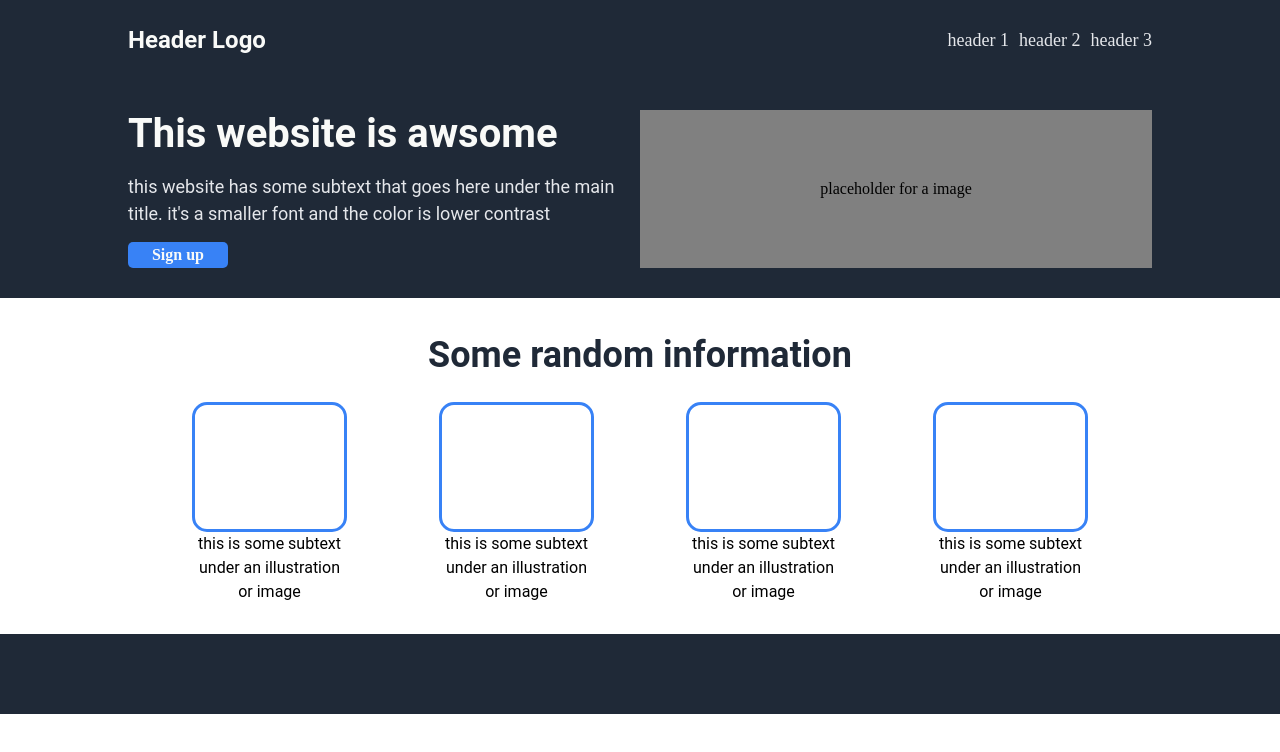
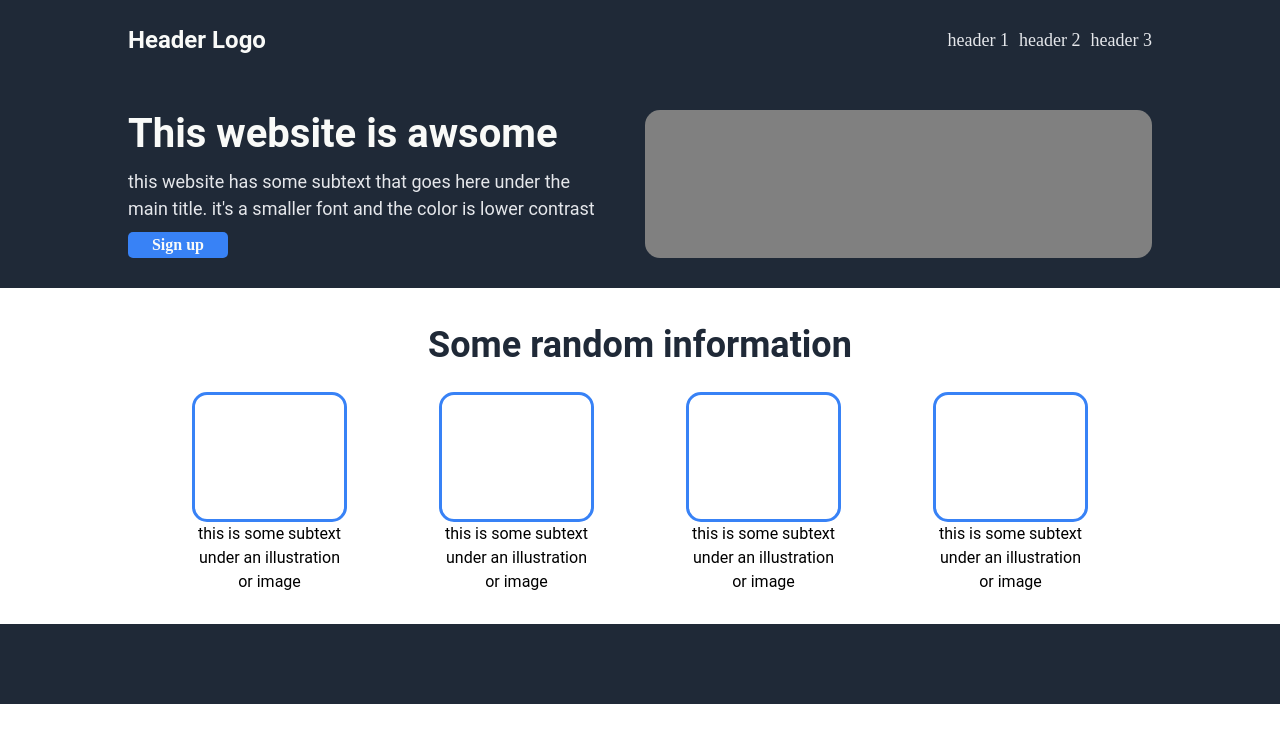
Before and after one commit to lawrence500/odin-landingpage, a plain HTML site: page index.html in a window 1280 px wide. Drawn offline with Linux system fonts and the light colour scheme.

Commit message:
update: sizing for smaller screen

```diff
--- a/index.html
+++ b/index.html
@@ -43,9 +43,6 @@
                 </div>
 
                 <div class="hero-right">
-                    <span>
-                        placeholder for a image
-                    </span>
                 </div>
 
             </div>
--- a/style.css
+++ b/style.css
@@ -52,7 +52,6 @@
 }
 
 .wrapper{
-
     width: 80vw;
     max-width: 80vw;
     height: 100%;
@@ -111,9 +110,12 @@ main > div{
 .hero-content{
     display: flex;
     justify-content: center;
+    gap: 10px;
     padding-top: 30px;
     padding-bottom: 30px;
 }
+
+
 
 .hero-left, .hero-right{flex: 1;}
 
@@ -122,7 +124,7 @@ main > div{
     flex-direction: column;
     justify-content: start;
     align-items: start;
-    gap: 15px;
+    gap: 10px;
 }
 
 .hero-left h2{
@@ -152,11 +154,13 @@ main > div{
 
 .hero-right{
     background-color: gray;
+    border-radius: 15px;
+}
 
-    display: flex;
-    justify-content: center;
-    align-items: center;
-}
+
+
+
+
 .info-content{
     display: flex;
     flex-direction: column;
```
Also changed, not shown: 1 other file.
